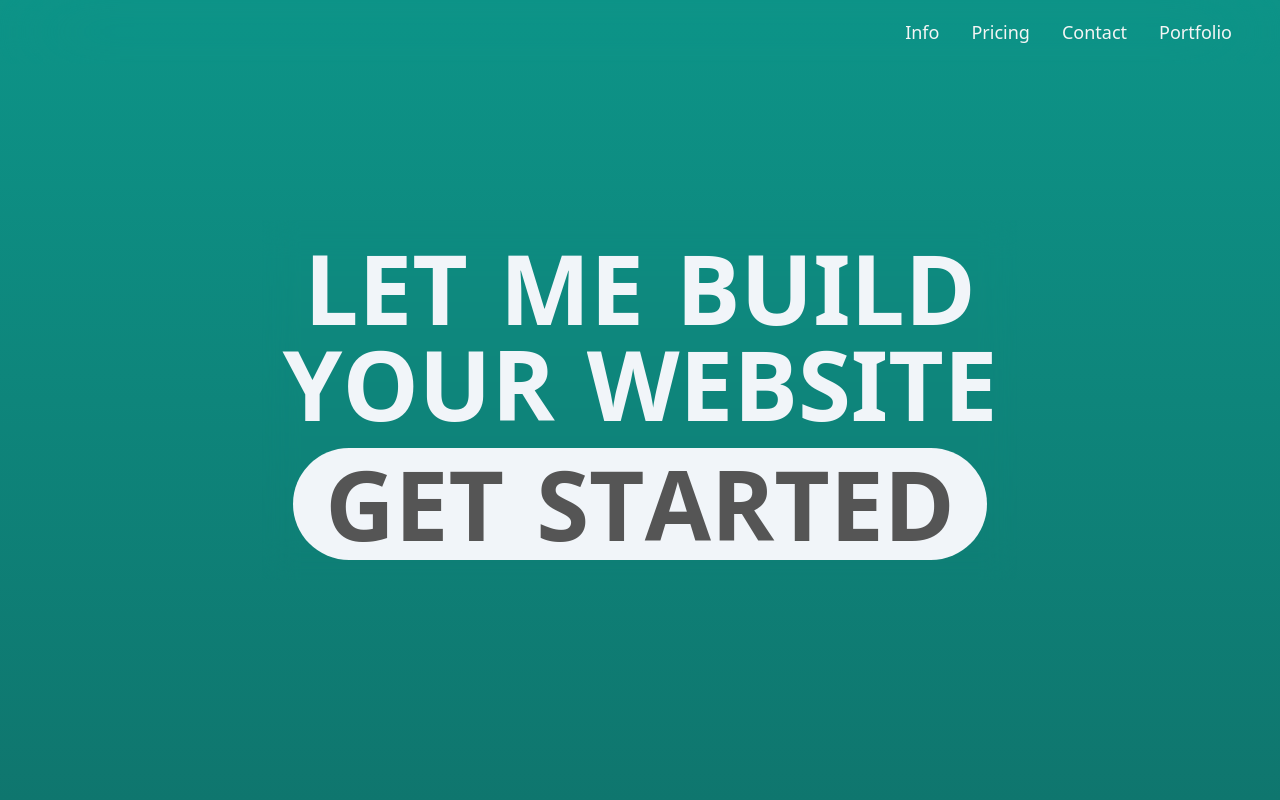
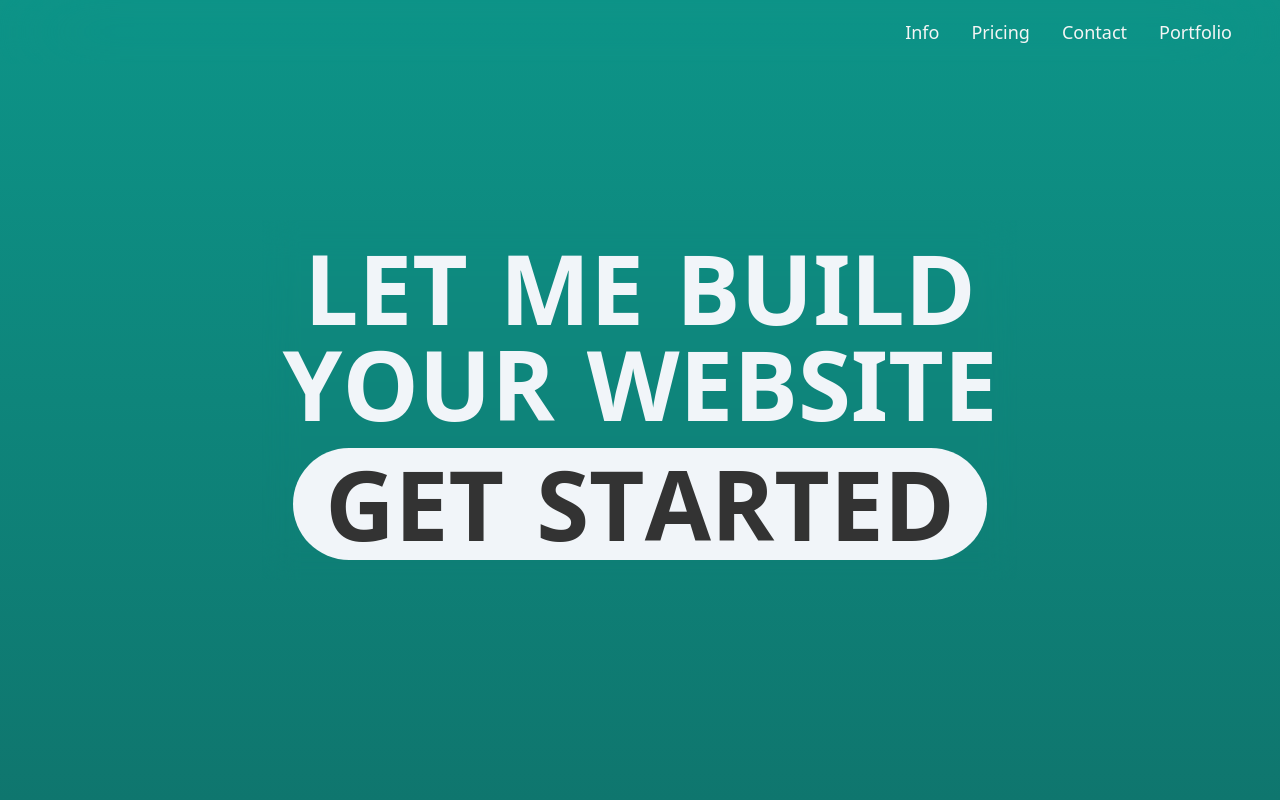
Before and after one commit to Junaidadams/portfolio-website, a React (Vite) app: page / in a window 1280 px wide. Shown: the top 800 px of the page. Built offline with nearby package versions, Linux system fonts and the light colour scheme.

Commit message:
Fixed project display

```diff
--- a/components/ProjectTile.jsx
+++ b/components/ProjectTile.jsx
@@ -70,6 +70,7 @@ export const ProjectTile = () => {
               {focused.link && (
                 <a
                   href={focused.link}
+                  target="_blank"
                   className={`absolute top-2 ${
                     focused.github ? "right-[155px]" : "right-20"
                   } text-white text-2xl font-bold bg-black bg-opacity-70 shadow-2xl px-4 py-2 rounded hover:bg-opacity-75`}
@@ -81,6 +82,7 @@ export const ProjectTile = () => {
               {focused.github && (
                 <a
                   href={focused.github}
+                  target="_blank"
                   className="absolute top-2 right-20 text-white text-2xl font-bold bg-black bg-opacity-70 shadow-2xl px-4 py-2 rounded hover:bg-opacity-75"
                 >
                   <FolderGit />
--- a/src/pages/Home.jsx
+++ b/src/pages/Home.jsx
@@ -39,10 +39,10 @@ const Home = () => {
               className=" bg-slate-100 flex space-x-2 md:space-x-8 w-fit px-2 md:px-8 sm:px-4 sm:py-2 rounded-full"
               href="#pricing"
             >
-              <FlipLink subText={"Get "} color={"#555"}>
+              <FlipLink subText={"Get "} color={"#333"}>
                 Get
               </FlipLink>
-              <FlipLink subText={" Started"} color={"#555"}>
+              <FlipLink subText={" Started"} color={"#333"}>
                 Started
               </FlipLink>
             </a>
```
